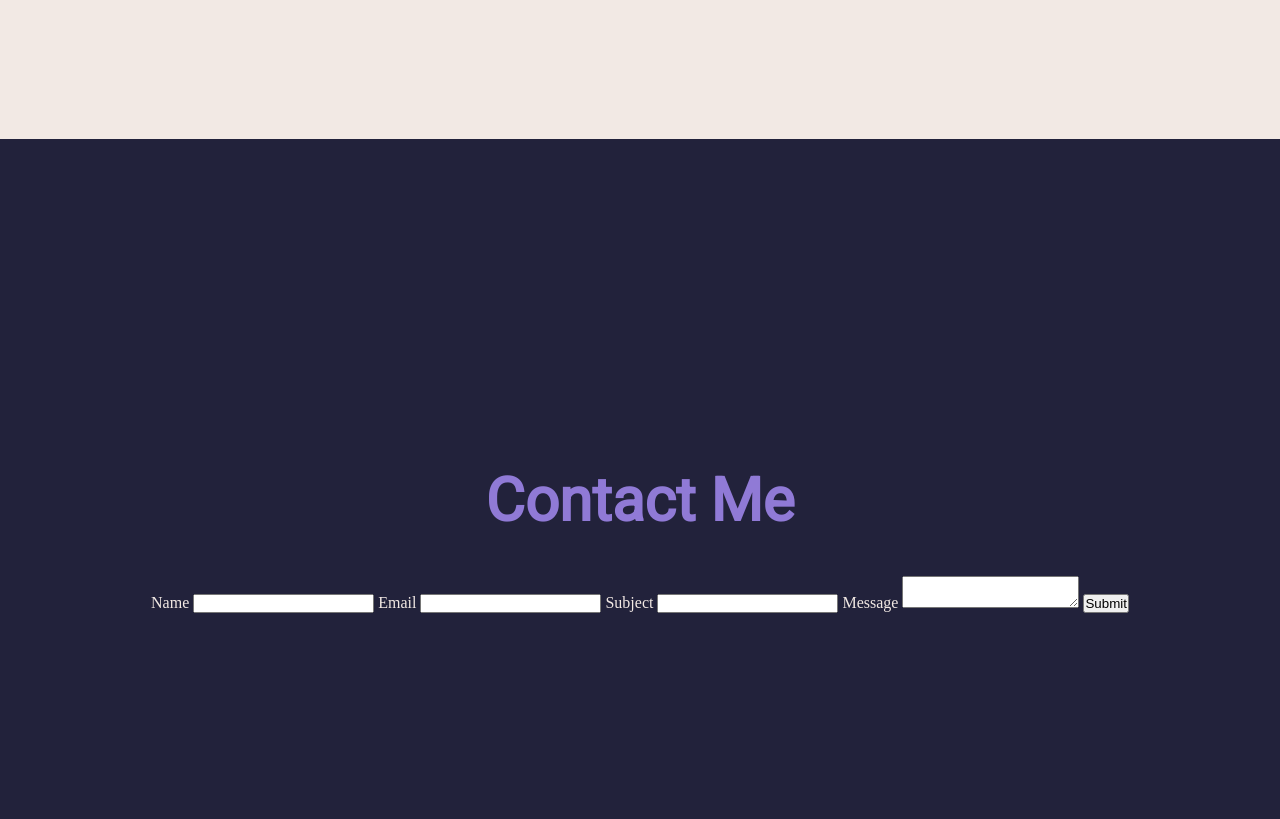
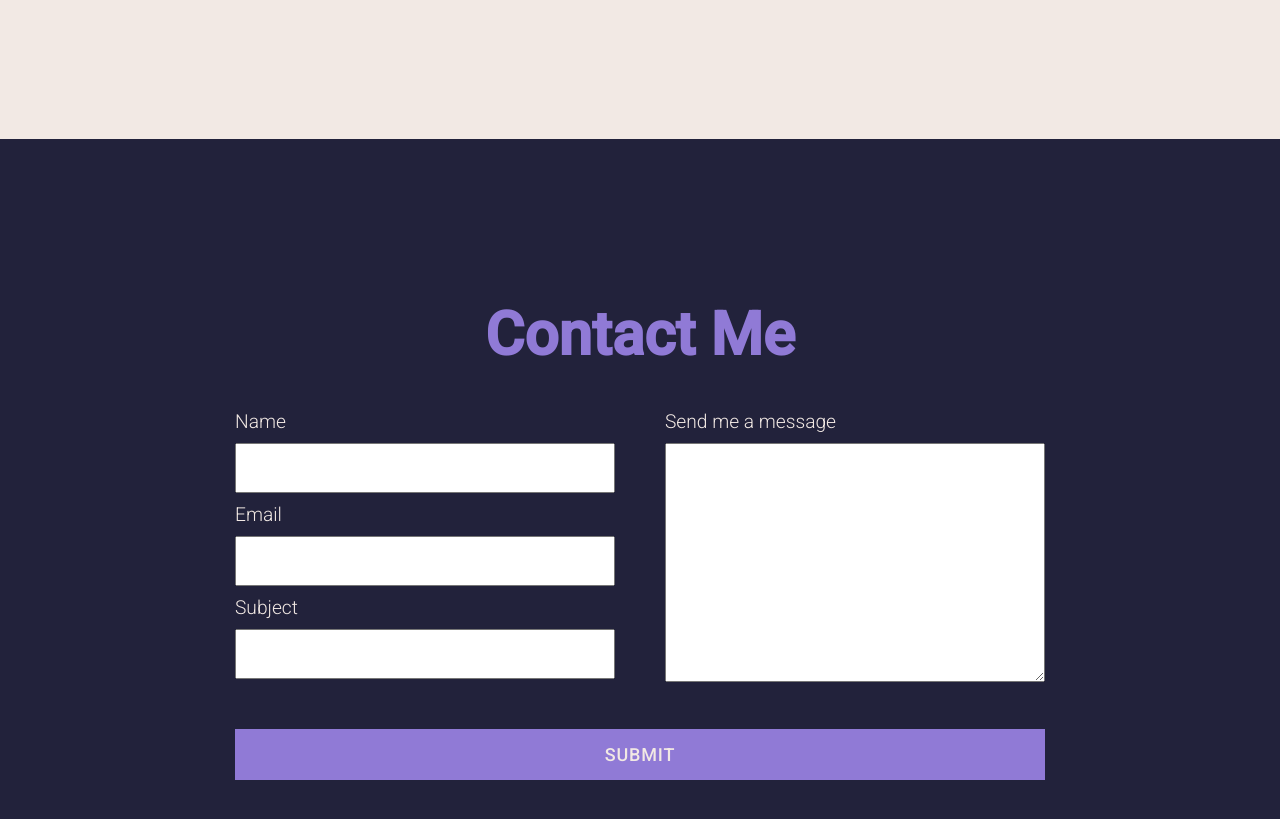
Before and after one commit to tanuvnair/personal-portfolio, a plain HTML site: page index.html in a window 1280 px wide. Shown: the part 3060-3879 px from the top of the page. Drawn offline with nearby package versions, Linux system fonts and the light colour scheme.

Commit message:
Updated contact me

```diff
--- a/css/styles.css
+++ b/css/styles.css
@@ -16,6 +16,11 @@
     text-decoration: none;
     list-style-type: none;
     scroll-behavior: smooth;
+}
+
+body {
+    font-family: 'Roboto', sans-serif;
+    /* font-family: 'Nunito', sans-serif; */
 }
 
 h1,
@@ -192,6 +197,71 @@ section p {
     transform: scale(1.2);
 }
 
+.contact-me form {
+    width: 75%;
+    display: flex;
+    flex-direction: column;
+    gap: 25px;
+    text-align: left;
+}
+
+.control-wrapper {
+    display: flex;
+    flex-wrap: wrap;
+    gap: 50px;
+}
+
+.control-wrapper div {
+    flex: 1;
+}
+
+.contact-me form label {
+    font-size: 1.2rem;
+    font-weight: 300;
+    margin-bottom: 10px;
+    display: block;
+    color: var(--secondary-color);
+}
+
+.contact-me form input {
+    font-family: 'Nunito', sans-serif;
+    width: 100%;
+    min-width: 300px;
+    padding: 10px 20px;
+    margin-bottom: 10px;
+    font-size: 1.2rem;
+    color: var(--primary-color);
+}
+
+.contact-me form input:focus, .contact-me form textarea:focus {
+    outline: none;
+}
+
+.contact-me form textarea {
+    font-family: 'Nunito', sans-serif;
+    width: 100%;
+    min-width: 300px;
+    max-width: 100%;
+    padding: 10px 20px;
+    font-size: 1.2rem;
+    color: var(--primary-color);
+    height: calc(100% - 40px);
+}
+
+.contact-me form button {
+    margin-top: 15px;
+    background-color: var(--accent-color);
+    color: var(--secondary-color);
+    font-size: 18px;
+    font-weight: 500;
+    text-transform: uppercase;
+}
+
+.contact-me form button:hover {
+    background-color: var(--secondary-color);
+    color: var(--accent-color);
+}
+
 .cta {
     transition: all 0.3s ease 0s;
     letter-spacing: 0.05rem;
@@ -204,7 +274,7 @@ section p {
 }
 
 .cta:hover {
-    letter-spacing: 0.15rem;
+    letter-spacing: 0.13rem;
     padding: 15px 30px;
 }
 
--- a/index.html
+++ b/index.html
@@ -7,7 +7,7 @@
         <meta name="viewport" content="width=device-width, initial-scale=1.0">
         <link rel="preconnect" href="https://fonts.googleapis.com">
         <link rel="preconnect" href="https://fonts.gstatic.com" crossorigin>
-        <link href="https://fonts.googleapis.com/css2?family=Nunito&family=Roboto&display=swap" rel="stylesheet">
+        <link href="https://fonts.googleapis.com/css2?family=Nunito:ital,wght@0,200;0,300;0,400;0,500;0,600;1,200;1,300;1,400;1,500&family=Roboto:ital,wght@0,100;0,300;0,400;0,500;1,100;1,300;1,400;1,500&display=swap" rel="stylesheet">
         <link rel="stylesheet" href="css/styles.css">
         <title>tanuv.</title>
     </head>
@@ -75,22 +75,26 @@
                 </div>
             </section>
 
-            <section id="contact-me">
+            <section id="contact-me" class="contact-me">
                 <h1>Contact Me</h1>
                 <form action="#" method="POST">
+                    <div class="control-wrapper">
+                        <div class="control-wrapper__left">
                             <label for="name">Name</label>
                             <input type="text" id="name" name="name" required>
-
                             <label for="email">Email</label>
                             <input type="email" id="email" name="email" required>
-
                             <label for="subject">Subject</label>
                             <input type="text" id="subject" name="subject" required>
+                        </div>
 
-                    <label for="message">Message</label>
+                        <div class="control-wrapper__right">
+                            <label for="message">Send me a message</label>
                             <textarea id="message" name="message" required></textarea>
+                        </div>
+                    </div>
 
-                    <input type="submit" value="Submit">
+                    <button type="submit" class="cta">Submit</button>
                 </form>
             </section>
         </main>
```
Lines whose indentation alone changed are shown as unchanged.
